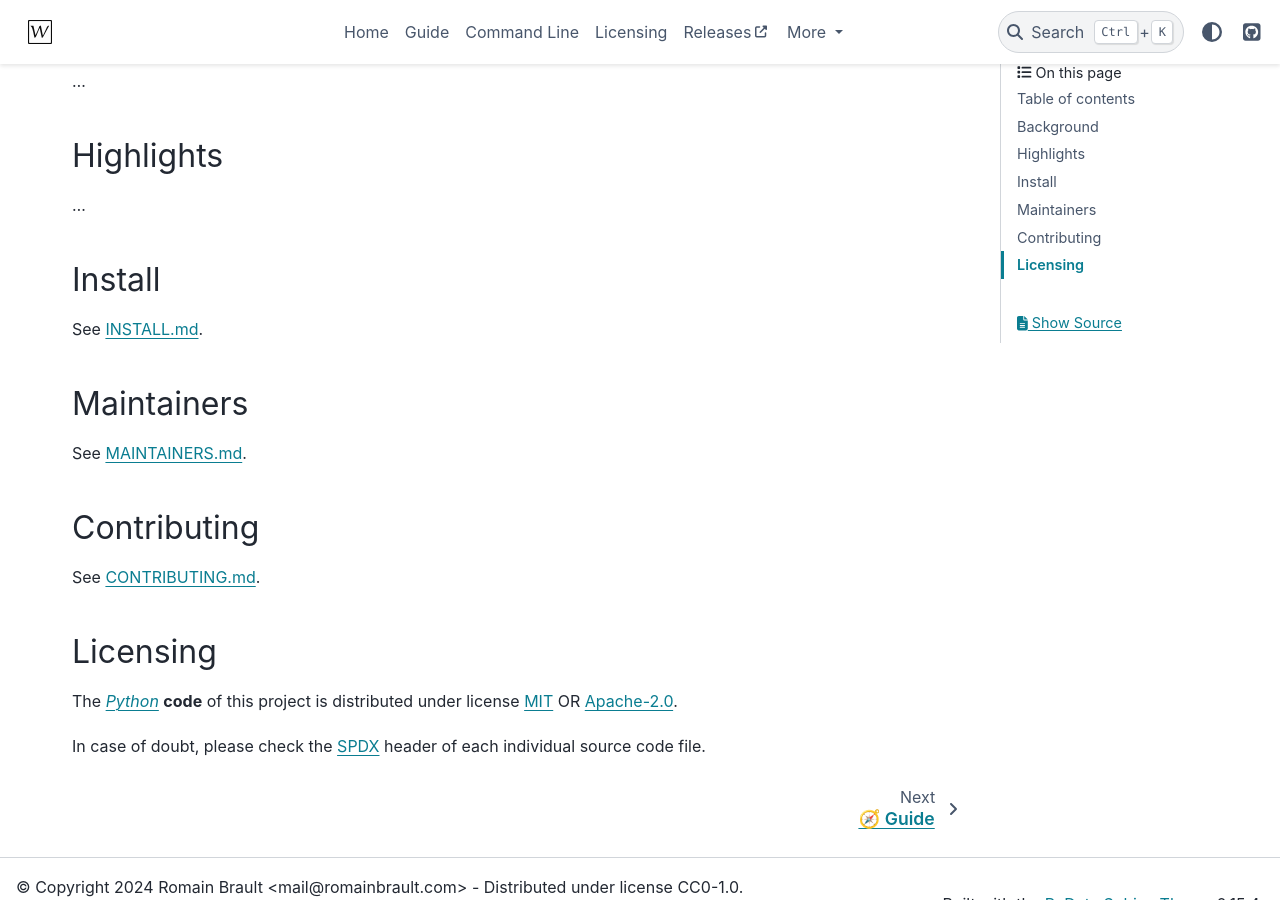
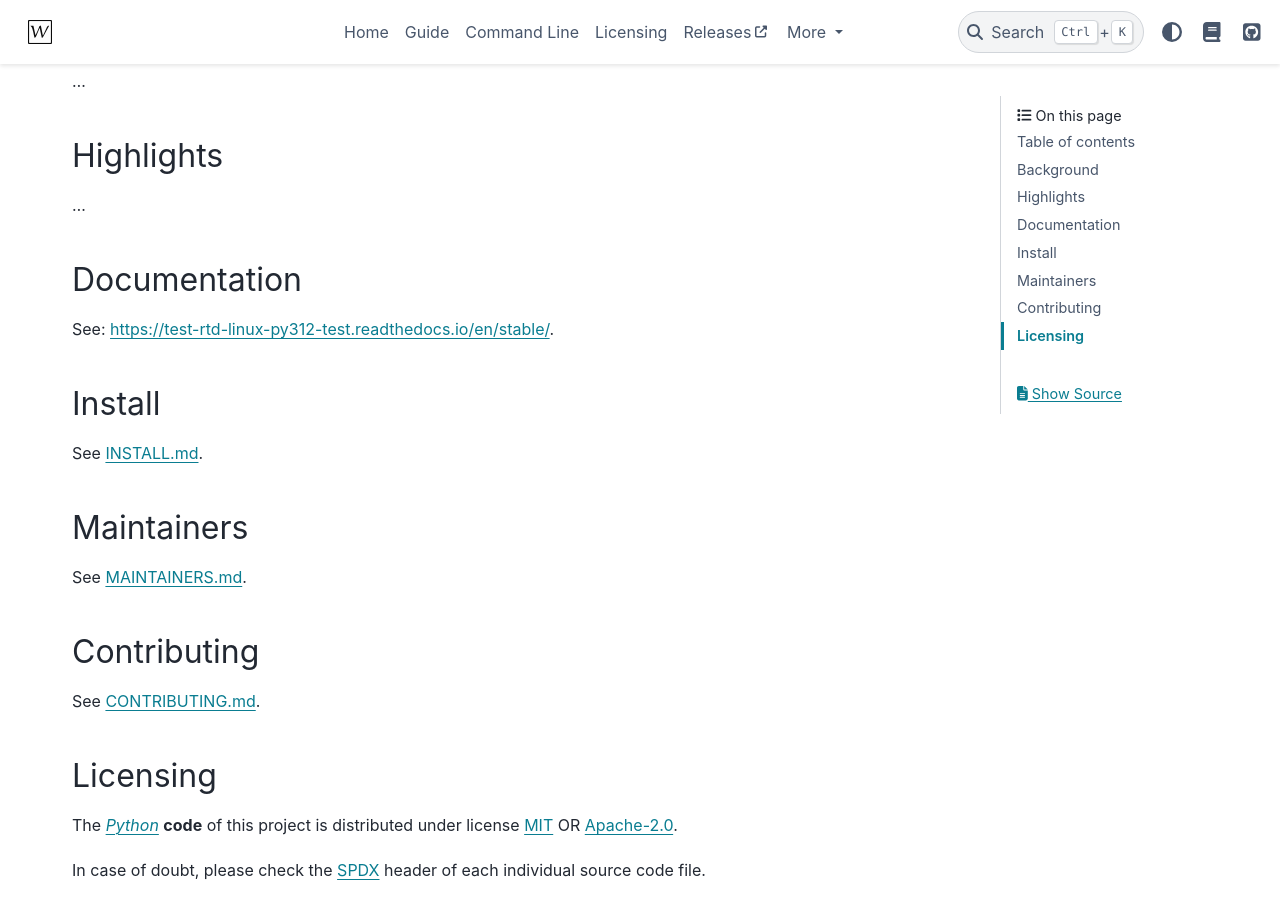
Before and after one commit to whiteprints-tests/test-rtd-linux-py312-test, a Sphinx documentation site: the page built from docs/index.md, in a window 1280 px wide and 900 px high, scrolled down 786 px. Built offline with Sphinx 7.4.7 and the PyData theme 0.15.4, drawn with Linux system fonts in a browser that asks for light colours; pages that are not in the unit, such as notebooks, are missing from menus; comment, search, counter and statistics services are not loaded.

Commit message:
feat: ✨ add ReadTheDocs integration

```diff
--- a/README.md
+++ b/README.md
@@ -18,6 +18,7 @@
         <a href="https://spdx.org/licenses"><img alt="license badge" src="https://img.shields.io/badge/📝_License-MIT OR Apache--2.0-4CAF50.svg"/></a>
         <a href="https://github.com/whiteprints-tests/test-rtd-linux-py312-test/discussions"><img alt="GitHub Discussions" src="https://img.shields.io/github/discussions/whiteprints-tests/test-rtd-linux-py312-test.svg?logo=GitHub"></a>
         <a href="https://api.reuse.software/info/github.com/whiteprints-tests/test-rtd-linux-py312-test"><img alt="REUSE status" src="https://api.reuse.software/badge/github.com/whiteprints-tests/test-rtd-linux-py312-test"/></a>
+        <a href='https://readthedocs.org/projects/test-rtd-linux-py312-test/'><img src='https://readthedocs.org/projects/test-rtd-linux-py312-test/badge/?version=latest' alt='Documentation Status' /></a>
         <a href="https://www.contributor-covenant.org/version/2/1/code_of_conduct/"><img alt="contributor covenant badge" src="https://img.shields.io/badge/Contributor_Covenant-2.1-4BAAAA.svg?logo=contributorcovenant"/></a>
     </p>
 </div>
@@ -38,6 +39,10 @@
 ## Highlights
 
 ...
+
+## Documentation
+
+See: https://test-rtd-linux-py312-test.readthedocs.io/en/stable/.
 
 ## Install
 
--- a/docs/conf.py
+++ b/docs/conf.py
@@ -6,6 +6,7 @@
 
 # pylint: disable=invalid-name
 
+import os
 from importlib import metadata
 from pathlib import Path
 
@@ -54,9 +55,19 @@
 html_logo = "_static/logo.svg"
 html_static_path = ["_static"]
 html_extra_path = []
+html_baseurl = os.environ.get("READTHEDOCS_CANONICAL_URL", "/")
+html_js_files = [
+    "readthedocs.js",
+]
 html_theme = "pydata_sphinx_theme"
 html_theme_options = {
     "icon_links": [
+        {
+            "name": "ReadTheDocs",
+            "url": "https://readthedocs.org/projects/test-rtd-linux-py312-test",
+            "icon": "fa-solid fa-book",
+            "type": "fontawesome",
+        },
         {
             "name": "GitHub",
             "url": (
@@ -105,4 +116,6 @@
 exclude_patterns = [
     "_autoapi_templates/**",
 ]
-linkcheck_ignore = []
+linkcheck_ignore = [
+    r"https://.*\.readthedocs\.io/en/stable/",
+]
```
Also changed, not shown: docs/readthedocs.js (added, +11 -0 lines), .readthedocs.yml (added), 3 other files.
